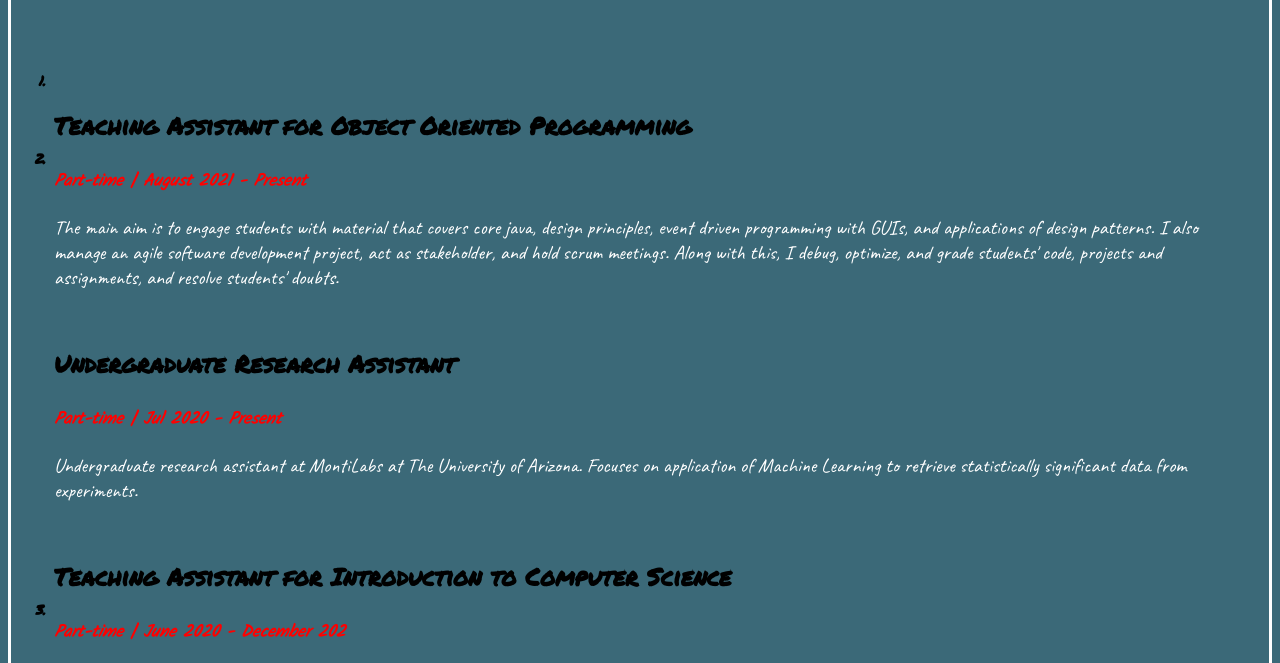
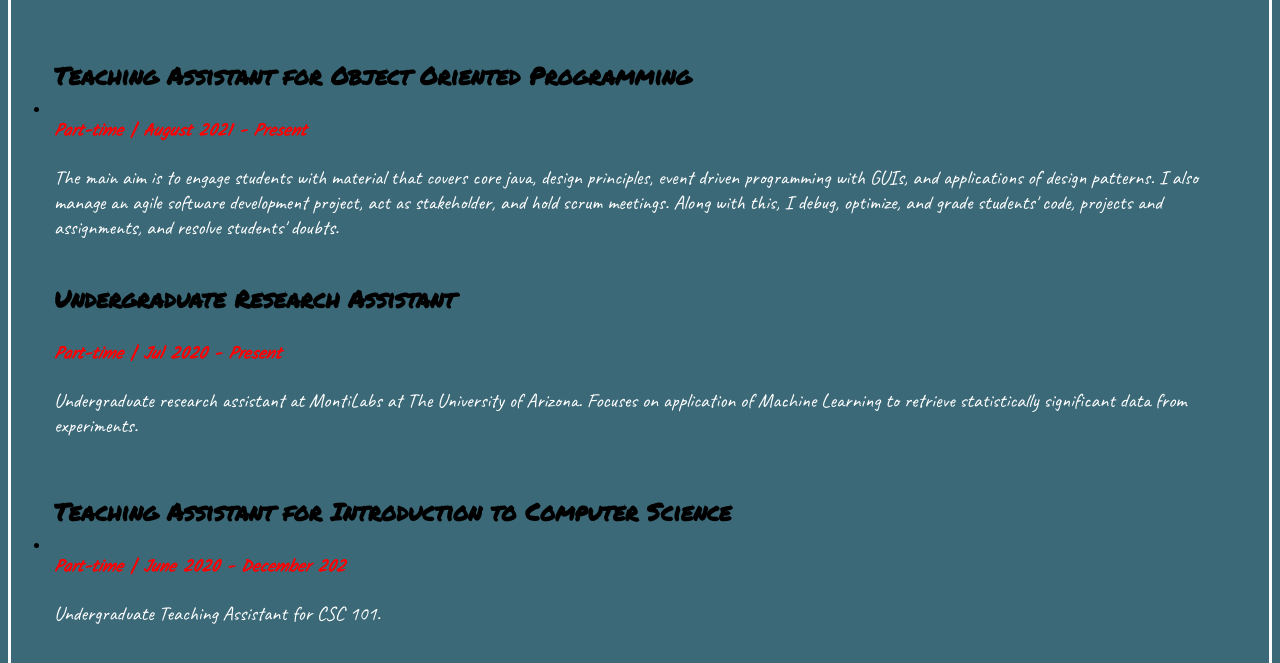
Before and after one commit to omkudalkar/Om-Kudalkar-Site, a plain HTML site: page index.html in a window 1280 px wide. Shown: the part 701-1364 px from the top of the page. Drawn offline with Linux system fonts and the light colour scheme.

Commit message:
fixed (I think) numbering and placement issue of experience section

```diff
--- a/index.html
+++ b/index.html
@@ -161,10 +161,12 @@ This is the table version of the experience.
 </table>
 -->
 
-<ol style="font-size:14px" class="padforlist">
+<!--the aim is to have the experience listed as an unordered list.-->
+<ul style="font-size:14px" class="padforlist">
+
 <b>
-<li>
-  <p>
+
+  <!--li indicates list element-->
 <li>
     <table class="table1" width="100%">
       <tr>
@@ -179,9 +181,10 @@ This is the table version of the experience.
       </tr>
     </table>
 </li>
-  </p>
 </b>
 <br>
+
+
 
   <b>
 <p>
@@ -277,6 +280,7 @@ Also voted on budgets and events on the campus-wide scale during Resident Hall A
   </table>
 </p>
 </li>
+</ul>
 
 
 
```
Lines whose indentation alone changed are shown as unchanged.
